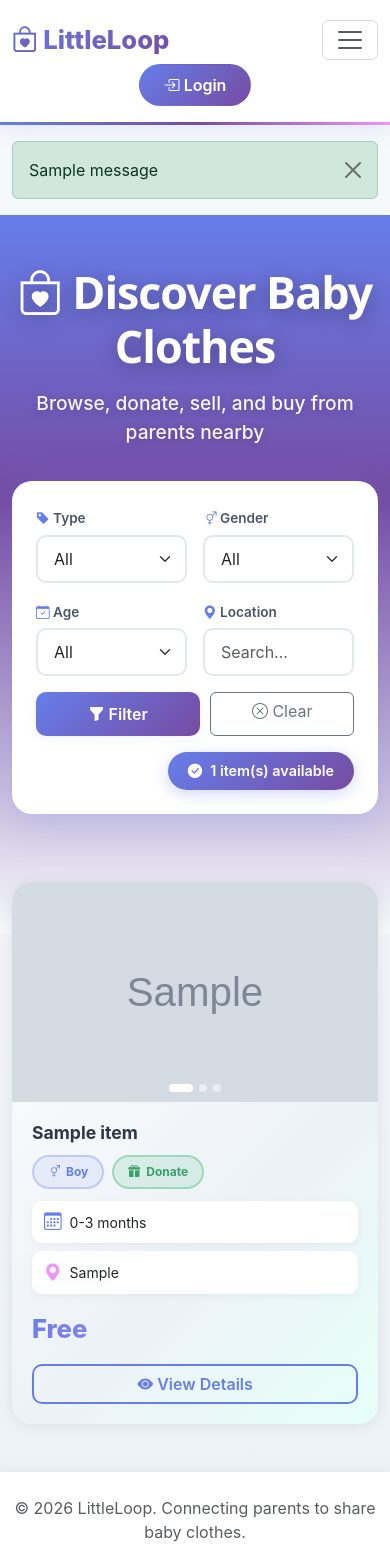
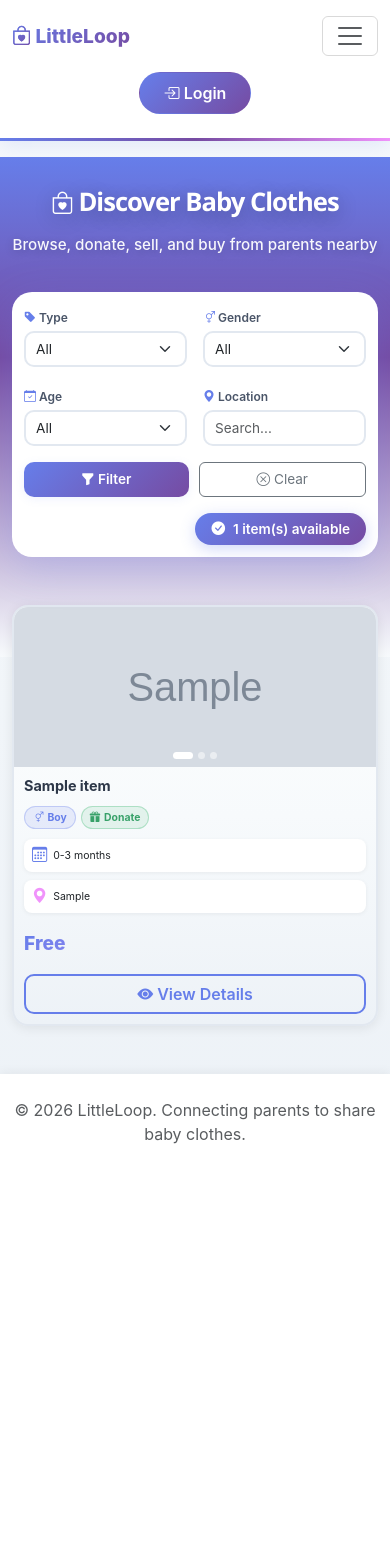
Before and after one commit to MarufSwe/LittleLoop, a Django app: page / in a window 390 px wide, after a click that opens the changed part. After the commit the page ends 1144 px from the top, so only its background shows below. Run offline with Django 5.2, Linux system fonts and the light colour scheme; tables that the repository leaves empty hold one stand-in row (values such as "Sample post"); grey boxes marked "Sample" are stand-in pictures; one stand-in notice (Sample message) is shown.

Commit message:
Add mobile testing and OAuth setup guide, enhance mobile responsiveness, and update UI elements for better user experience. Include ngrok instructions for HTTPS tunneling and implement auto-dismiss feature for messages.

```diff
--- a/config/settings.py
+++ b/config/settings.py
@@ -25,7 +25,7 @@
 # SECURITY WARNING: don't run with debug turned on in production!
 DEBUG = True
 
-ALLOWED_HOSTS = []
+ALLOWED_HOSTS = ['*']
 
 
 # Application definition
--- a/templates/base.html
+++ b/templates/base.html
@@ -101,6 +101,43 @@
         .dropdown-toggle i.bi-person-circle {
             color: white;
             filter: drop-shadow(0 2px 4px rgba(0,0,0,0.2));
+        }
+
+        /* Mobile Responsiveness Enhancements */
+        @media (max-width: 768px) {
+            .navbar-brand {
+                font-size: 1.3rem;
+            }
+
+            .navbar-nav {
+                padding-top: 1rem;
+            }
+
+            .navbar-nav .nav-item {
+                margin-bottom: 0.5rem;
+            }
+
+            .dropdown-toggle span {
+                font-size: 0.9rem;
+            }
+
+            /* Make buttons full width on mobile */
+            .navbar-nav .btn {
+                width: 100%;
+                text-align: center;
+            }
+        }
+
+        @media (max-width: 576px) {
+            .navbar-brand {
+                font-size: 1.2rem;
+            }
+
+            /* Compact profile image on mobile */
+            .dropdown-toggle .rounded-circle {
+                width: 28px !important;
+                height: 28px !important;
+            }
         }
 
         /* Button Styling */
@@ -353,16 +390,31 @@
         </div>
     </nav>
 
-    <!-- Messages Display -->
+    <!-- Messages Display with Auto-Dismiss -->
     {% if messages %}
     <div class="container mt-3">
         {% for message in messages %}
-        <div class="alert alert-{{ message.tags }} alert-dismissible fade show" role="alert">
-            {{ message }}
-            <button type="button" class="btn-close" data-bs-dismiss="alert"></button>
+        <div class="alert alert-{{ message.tags }} alert-dismissible fade show message-toast" role="alert"
+             style="border-radius: 12px; box-shadow: 0 4px 20px rgba(102, 126, 234, 0.2); border: none; background: linear-gradient(135deg, #48bb78 0%, #38a169 100%); color: white; font-size: 0.9rem; padding: 12px 20px;">
+            <i class="bi bi-check-circle-fill me-2"></i>
+            <strong>{{ message }}</strong>
+            <button type="button" class="btn-close btn-close-white" data-bs-dismiss="alert"></button>
         </div>
         {% endfor %}
     </div>
+
+    <script>
+    // Auto-dismiss messages after 5 seconds
+    document.addEventListener('DOMContentLoaded', function() {
+        const alerts = document.querySelectorAll('.message-toast');
+        alerts.forEach(function(alert) {
+            setTimeout(function() {
+                const bsAlert = new bootstrap.Alert(alert);
+                bsAlert.close();
+            }, 5000);
+        });
+    });
+    </script>
     {% endif %}
 
     <!-- Main Content -->
--- a/templates/listings/item_list.html
+++ b/templates/listings/item_list.html
@@ -111,29 +111,31 @@
         box-shadow: 0 4px 15px rgba(102, 126, 234, 0.3);
     }
 
-    /* Item Cards with Colorful Info Section */
+    /* Item Cards - Compact with Full Color */
     .item-card {
-        border-radius: 20px;
+        border-radius: 16px;
         overflow: hidden;
         transition: all 0.3s cubic-bezier(0.4, 0, 0.2, 1);
-        background: white;
-        box-shadow: 0 2px 15px rgba(0,0,0,0.08);
+        background: linear-gradient(180deg, white 0%, #f7fafc 50%, #edf2f7 100%);
+        box-shadow: 0 2px 12px rgba(0,0,0,0.08);
         height: 100%;
+        border: 2px solid #e2e8f0;
     }
 
     .item-card:hover {
-        transform: translateY(-8px);
-        box-shadow: 0 12px 40px rgba(102, 126, 234, 0.25);
+        transform: translateY(-6px);
+        box-shadow: 0 8px 30px rgba(102, 126, 234, 0.2);
+        border-color: #667eea;
     }
 
     .item-card .card-img-container {
         position: relative;
         overflow: hidden;
-        height: 220px;
+        height: 180px;
     }
 
     .item-card .card-img-top {
-        height: 220px;
+        height: 180px;
         object-fit: cover;
         transition: transform 0.3s ease;
     }
@@ -144,17 +146,17 @@
 
     .item-card .image-nav {
         position: absolute;
-        bottom: 10px;
+        bottom: 8px;
         left: 50%;
         transform: translateX(-50%);
         display: flex;
-        gap: 6px;
+        gap: 5px;
         z-index: 10;
     }
 
     .item-card .image-dot {
-        width: 8px;
-        height: 8px;
+        width: 7px;
+        height: 7px;
         border-radius: 50%;
         background: rgba(255,255,255,0.5);
         cursor: pointer;
@@ -163,39 +165,40 @@
 
     .item-card .image-dot.active {
         background: white;
-        width: 24px;
+        width: 20px;
         border-radius: 4px;
     }
 
     .item-card .card-body {
-        padding: 20px;
-        background: linear-gradient(135deg, #f7fafc 0%, #edf2f7 50%, #e6fffa 100%);
+        padding: 14px;
+        background: transparent;
     }
 
     .item-card .card-title {
         font-weight: 700;
         color: #2d3748;
-        font-size: 1.1rem;
-        margin-bottom: 12px;
+        font-size: 0.95rem;
+        margin-bottom: 10px;
+        line-height: 1.3;
     }
 
-    /* Badge Row - Gender and Type side by side */
+    /* Badge Row - Compact */
     .badge-row {
         display: flex;
-        gap: 8px;
-        margin-bottom: 12px;
+        gap: 6px;
+        margin-bottom: 10px;
         flex-wrap: wrap;
     }
 
     .gender-badge {
         display: inline-flex;
         align-items: center;
-        gap: 6px;
-        padding: 6px 14px;
-        background: rgba(102, 126, 234, 0.1);
-        border: 2px solid rgba(102, 126, 234, 0.3);
+        gap: 4px;
+        padding: 4px 10px;
+        background: rgba(102, 126, 234, 0.12);
+        border: 1.5px solid rgba(102, 126, 234, 0.3);
         border-radius: 50px;
-        font-size: 0.75rem;
+        font-size: 0.7rem;
         font-weight: 700;
         color: #667eea;
     }
@@ -203,12 +206,12 @@
     .type-badge-donate {
         display: inline-flex;
         align-items: center;
-        gap: 6px;
-        padding: 6px 14px;
-        background: rgba(72, 187, 120, 0.15);
-        border: 2px solid rgba(72, 187, 120, 0.4);
+        gap: 4px;
+        padding: 4px 10px;
+        background: rgba(72, 187, 120, 0.12);
+        border: 1.5px solid rgba(72, 187, 120, 0.35);
         border-radius: 50px;
-        font-size: 0.75rem;
+        font-size: 0.7rem;
         font-weight: 700;
         color: #38a169;
     }
@@ -216,12 +219,12 @@
     .type-badge-sell {
         display: inline-flex;
         align-items: center;
-        gap: 6px;
-        padding: 6px 14px;
-        background: rgba(240, 147, 251, 0.15);
-        border: 2px solid rgba(240, 147, 251, 0.4);
+        gap: 4px;
+        padding: 4px 10px;
+        background: rgba(240, 147, 251, 0.12);
+        border: 1.5px solid rgba(240, 147, 251, 0.35);
         border-radius: 50px;
-        font-size: 0.75rem;
+        font-size: 0.7rem;
         font-weight: 700;
         color: #d946ef;
     }
@@ -229,20 +232,21 @@
     .info-item {
         display: flex;
         align-items: center;
-        gap: 8px;
-        padding: 8px 12px;
+        gap: 6px;
+        padding: 6px 10px;
         background: white;
-        border-radius: 10px;
-        box-shadow: 0 2px 8px rgba(0,0,0,0.05);
+        border-radius: 8px;
+        box-shadow: 0 1px 4px rgba(0,0,0,0.06);
+        font-size: 0.8rem;
     }
 
     .info-item i {
-        font-size: 1.1rem;
+        font-size: 0.95rem;
     }
 
-    /* Price Display */
+    /* Price Display - Compact */
     .price-tag {
-        font-size: 1.6rem;
+        font-size: 1.3rem;
         font-weight: 800;
         background: linear-gradient(135deg, #667eea 0%, #f093fb 100%);
         -webkit-background-clip: text;
@@ -261,6 +265,115 @@
         -webkit-background-clip: text;
         -webkit-text-fill-color: transparent;
         background-clip: text;
+    }
+
+    /* Mobile Responsiveness */
+    @media (max-width: 992px) {
+        .hero-content h1 {
+            font-size: 2.2rem;
+        }
+
+        .hero-content p {
+            font-size: 1rem;
+        }
+
+        .filter-card {
+            padding: 16px;
+        }
+
+        .item-card .card-img-container {
+            height: 160px;
+        }
+
+        .item-card .card-img-top {
+            height: 160px;
+        }
+    }
+
+    @media (max-width: 768px) {
+        .hero-filter-section {
+            padding: 30px 0 100px 0;
+        }
+
+        .hero-content h1 {
+            font-size: 1.8rem;
+        }
+
+        .hero-content p {
+            font-size: 0.95rem;
+        }
+
+        .filter-card .form-label {
+            font-size: 0.8rem;
+        }
+
+        .results-badge {
+            font-size: 0.85rem;
+            padding: 6px 16px;
+        }
+
+        .item-card .card-title {
+            font-size: 0.9rem;
+        }
+
+        .item-card .card-body {
+            padding: 12px;
+        }
+
+        .price-tag {
+            font-size: 1.2rem;
+        }
+
+        .badge-row {
+            flex-wrap: wrap;
+            gap: 5px;
+        }
+    }
+
+    @media (max-width: 576px) {
+        .hero-content h1 {
+            font-size: 1.6rem;
+        }
+
+        .hero-content h1 i {
+            font-size: 1.4rem;
+        }
+
+        .filter-card {
+            padding: 12px;
+        }
+
+        .filter-card .form-label {
+            font-size: 0.75rem;
+            margin-bottom: 4px;
+        }
+
+        .filter-card .form-control,
+        .filter-card .form-select {
+            font-size: 0.85rem;
+            padding: 6px 10px;
+        }
+
+        .filter-card .btn {
+            font-size: 0.85rem;
+            padding: 6px 12px;
+        }
+
+        .gender-badge,
+        .type-badge-donate,
+        .type-badge-sell {
+            font-size: 0.65rem;
+            padding: 3px 8px;
+        }
+
+        .info-item {
+            padding: 5px 8px;
+            font-size: 0.75rem;
+        }
+
+        .item-card .card-body {
+            padding: 10px;
+        }
     }
 </style>
 {% endblock %}
```
Also changed, not shown: MOBILE_TESTING_GUIDE.md (added, +223 -0 lines).
